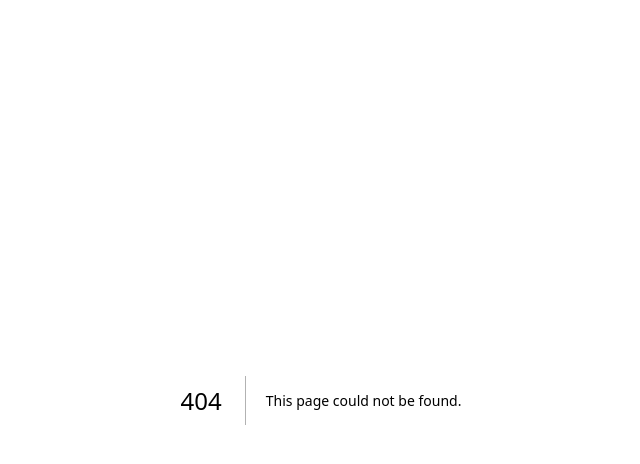
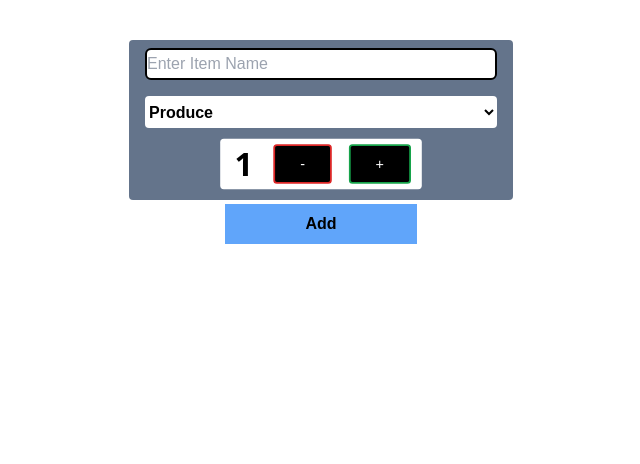
Before and after one commit to stranzn/cprg306-assignments, a Next.js app: page /week-5 in a window 1280 px wide. Before the commit this address had no page. Shown: the top 464 px of the page, without its empty margins (319-959 px from the left). Built offline with nearby package versions, Linux system fonts and the light colour scheme.

Commit message:
Completed week 5 assignment

```diff
--- a/app/page.js
+++ b/app/page.js
@@ -11,6 +11,7 @@ export default function Home() {
         <li><Link href ="./week-2/" className={linkStyle}>Week 2 Assignment</Link></li>
         <li><Link href ="./week-3/" className={linkStyle}>Week 3 Assignment</Link></li>
         <li><Link href ="./week-4/" className={linkStyle}>Week 4 Assignment</Link></li>
+        <li><Link href ="./week-5/" className={linkStyle}>Week 5 Assignment</Link></li>
       </ul>
     </main>
   );
--- /dev/null
+++ b/app/week-5/new-item.js
@@ -0,0 +1,121 @@
+"use client";
+import React, { useState } from "react";
+
+export default function NewItem() {
+  const [quantity, setQuantity] = useState(1);
+  const [name, setName] = useState("");
+  const [category, setCategory] = useState("produce");
+
+  const handleSubmit = (event) => {
+    event.preventDefault();
+
+    let item = {
+      itemQuantity: quantity,
+      itemName: name,
+      itemCategory: category
+    }
+
+    console.log(item);
+
+    alert(`
+      Name: ${item.itemName} |
+      Category: ${item.itemCategory} |
+      Quantity: ${item.itemQuantity}
+      `);
+
+    setName("");
+    setCategory("produce");
+    setQuantity(1);
+  }
+
+  const increment = () => {
+    if (quantity < 20) {
+      setQuantity(quantity + 1);
+    }
+  };
+
+  const decrement = () => {
+    if (quantity > 1) {
+      setQuantity(quantity - 1);
+    }
+  };
+
+  const handleNameChange = (event) => setName(event.target.value);
+  const handleCategoryChange = (event) => setCategory(event.target.value);
+
+  return (
+    <form onSubmit={handleSubmit}>
+      <div className="m-5 p-5 text-center">
+        <div className ="w-96 m-auto h-40 bg-slate-500 rounded"> {/*Controls box*/}
+
+          <div> {/*Name Input*/}
+            <input
+              type="text"
+              onChange={handleNameChange}
+              value={name}
+              placeholder="Enter Item Name"
+              className="h-8 w-11/12 m-2 rounded-md border-black border-2 text-black"
+            />
+          </div> {/*Name input end*/}
+
+          <div> {/*Category input*/}
+            <select
+              value = {category}
+              onChange = {handleCategoryChange}
+              className="m-2 w-11/12 font-bold bg-white text-black h-8 rounded"
+            >
+              <option value="produce">Produce</option>
+              <option value="dairy">Dairy</option>
+              <option value="bakery">Bakery</option>
+              <option value="meat">Meats</option>
+              <option value="frozen">Frozen Foods</option>
+              <option value="canned">Canned Foods</option>
+              <option value ="dry">Dry Goods</option>
+              <option value ="beverage">Beverages</option>
+              <option value="snack">Snacks</option>
+              <option value ="household">Household</option>
+              <option value="other">Other</option>
+
+            </select>
+          </div> {/*Category input end*/}
+
+          <div className="scale-90 w-56 h-14 m-auto px-3 bg-white flex justify-between items-center rounded">  {/*quantity buttons*/}
+            <p className="font-bold font-sans font text-4xl m-1 text-black">{quantity}</p>
+            <div
+              className="px-3 bg-black border-2 border-red-600 rounded text-white hover:bg-red-500
+                            hover:scale-110 transition duration-200 ease-in-out"
+            >
+              <button
+                onClick={decrement}
+                disabled={quantity === 1}
+                className="text-center px-4 py-2"
+                type="button"
+              >
+                -
+              </button>
+            </div>
+
+            <div
+              className="px-3 bg-black border-2 border-green-600 rounded text-white hover:bg-green-500
+                            hover:scale-110 transition duration-200 ease-in-out"
+            >
+              <button
+                onClick={increment}
+                disabled={quantity === 20}
+                className="text-center px-4 py-2"
+                type="button"
+              >
+                +
+              </button>
+            </div>
+          </div> {/*quantity buttons end*/}
+
+        </div> {/*Controls box end*/}
+
+        <div>
+          <button type="submit" className="m-1 p-2 w-48 bg-blue-400 text-black font-bold hover:bg-blue-300">Add</button>
+        </div>
+      </div>
+    </form>
+  );
+}
--- /dev/null
+++ b/app/week-5/page.js
@@ -0,0 +1,10 @@
+import NewItem from "./new-item";
+
+export default function Page(){
+    return(
+        <main>
+            <title>Week 5 Assignment</title>
+            <NewItem/>
+        </main>
+    );
+}
```
